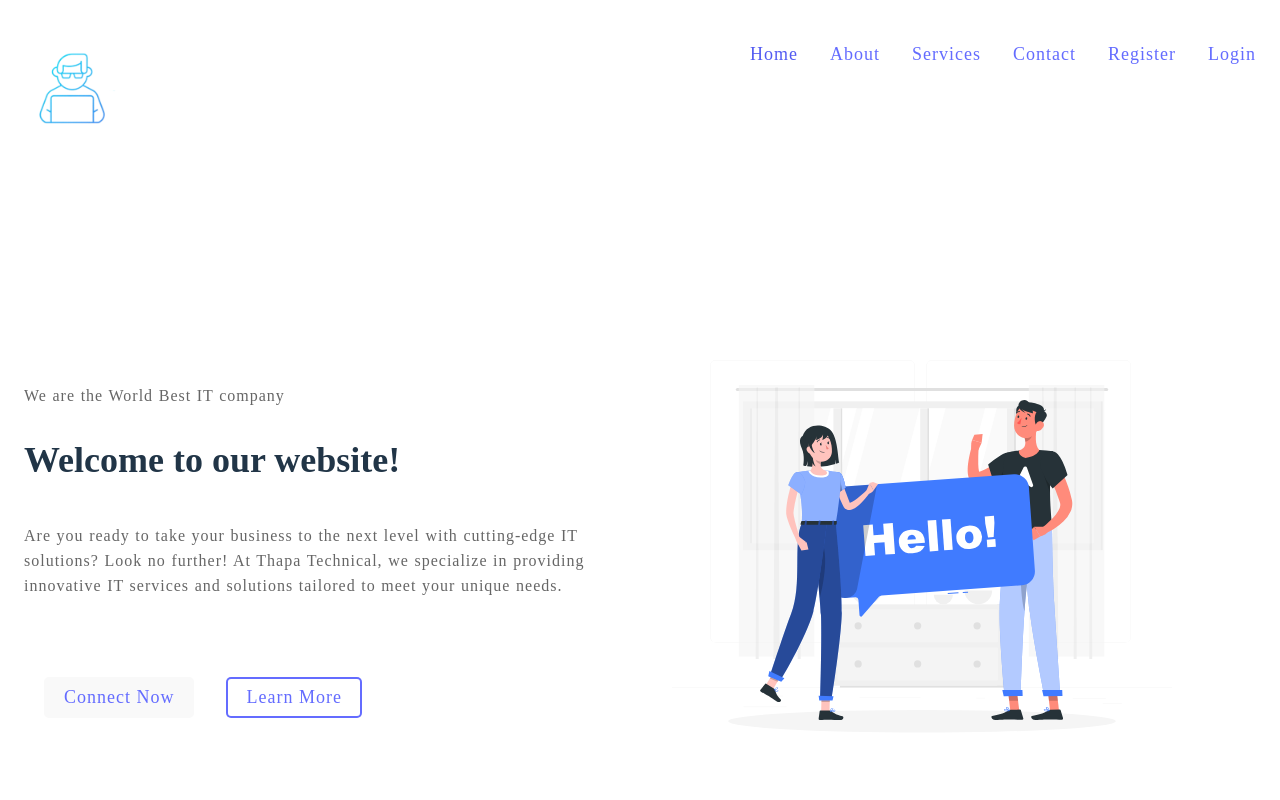
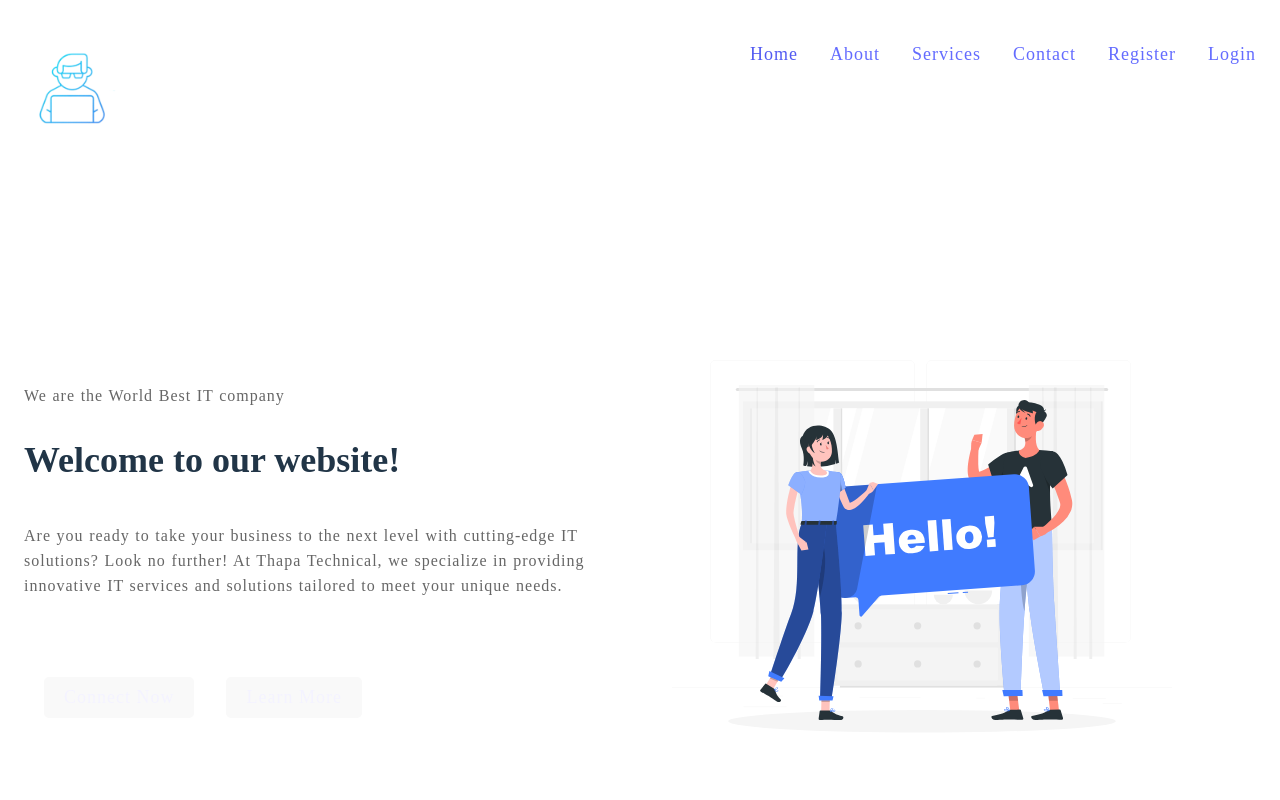
Before and after one commit to Wasikur/fullstack-service, a React (Vite) app in the folder client/: page / in a window 1280 px wide. Shown: the top 800 px of the page. Built offline with nearby package versions, Linux system fonts and the light colour scheme; no server answers.

Commit message:
Update index.css

```diff
--- a/client/src/index.css
+++ b/client/src/index.css
@@ -97,6 +97,11 @@ button {
   letter-spacing: 0.1rem;
   transition: border-color 0.3s;
   margin-right: 3.2rem;
+
+    & a {
+    color: var(--bg-color);
+  }
+}
 }
 
 .secondary-btn {
```
